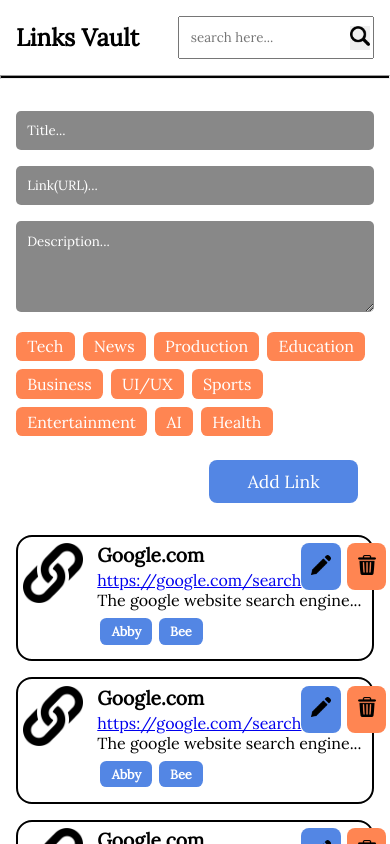
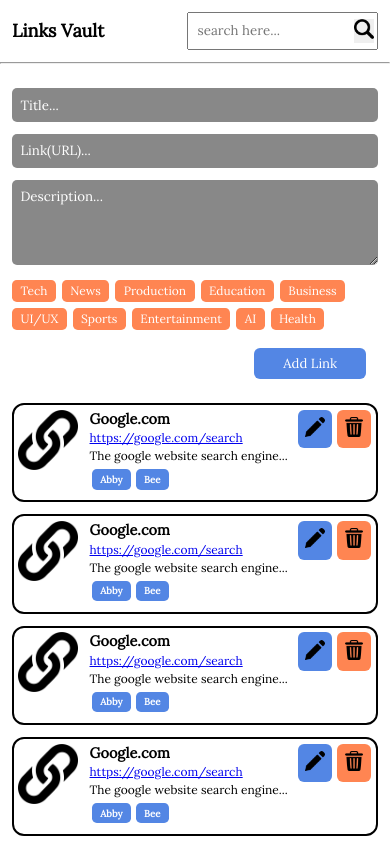
Before and after one commit to msizi007/LinksVault, a React (Vite) app: page / in a window 390 px wide. Shown: the top 844 px of the page. Built offline with nearby package versions, Linux system fonts and the light colour scheme.

Commit message:
adjusted the font-size for mobile view inside a media query (max-width:600px)

```diff
--- a/src/App.css
+++ b/src/App.css
@@ -184,3 +184,8 @@
   color: white;
 }
 /* media queries --> MOBILE FIRST APPROACH */
+@media only screen and (max-width: 600px) {
+  html {
+    font-size: 75%;
+  }
+}
```
